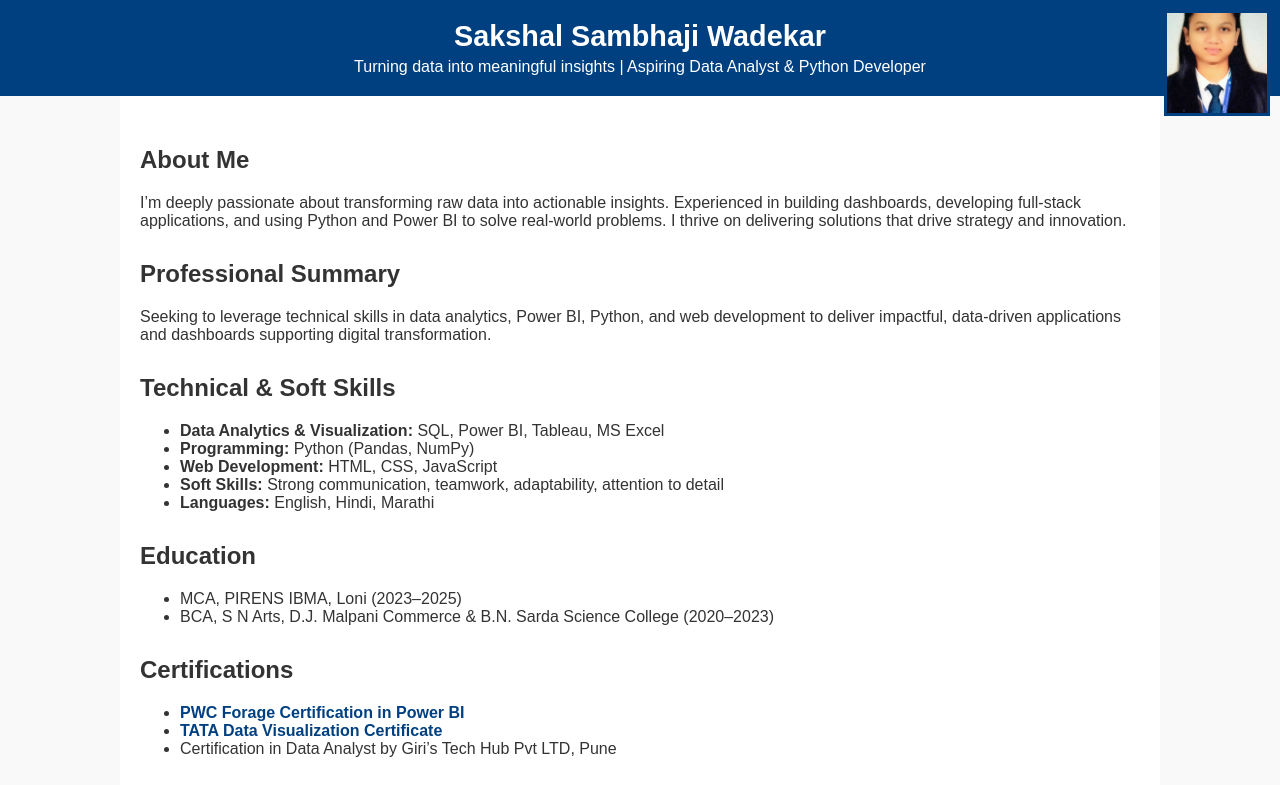
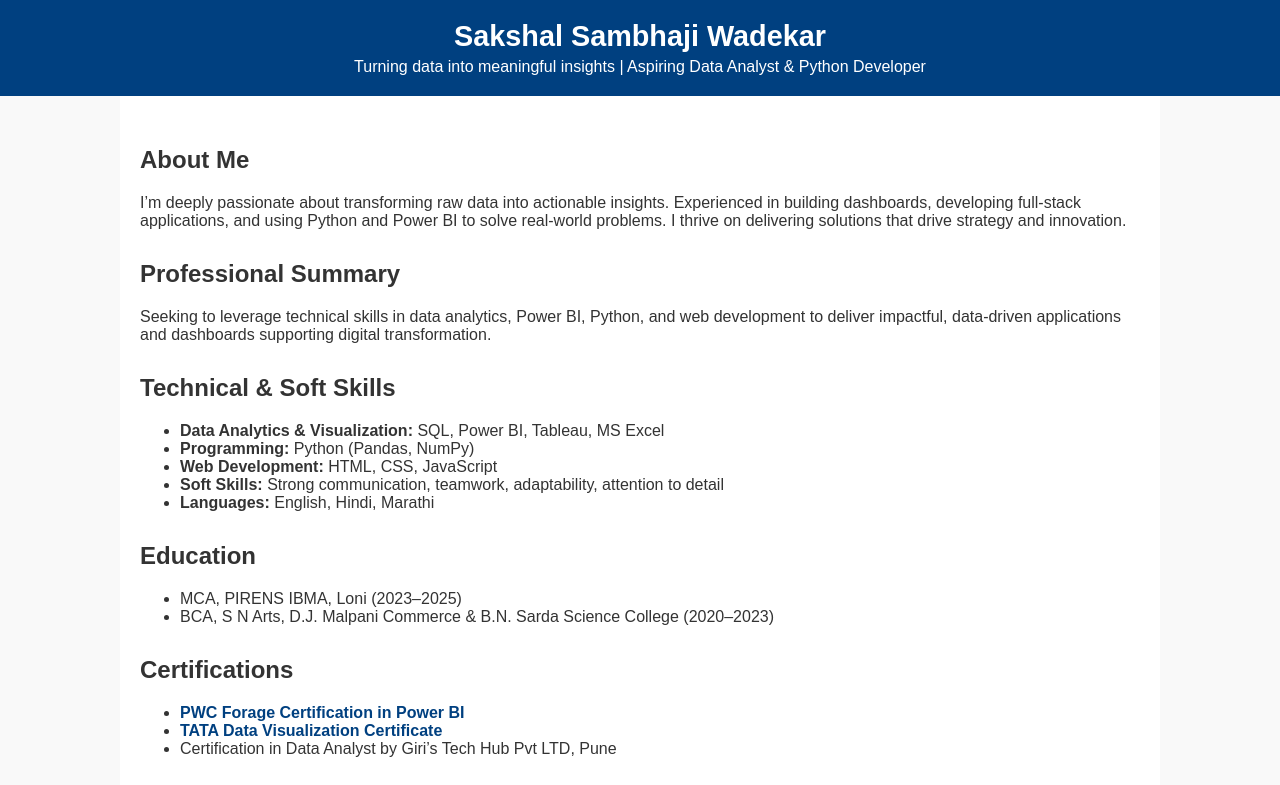
Before and after one commit to sakshalwadekar/sakshalwadekar.github.io, a plain HTML site: page index.html in a window 1280 px wide. Shown: the top 785 px of the page. Drawn offline with Linux system fonts and the light colour scheme.

Commit message:
Update index.html

```diff
--- a/index.html
+++ b/index.html
@@ -31,7 +31,7 @@ function toggleDetails(id) {
 <header>
   <h1>Sakshal Sambhaji Wadekar</h1>
   <p class="subtitle">Turning data into meaningful insights | Aspiring Data Analyst & Python Developer</p>
-  <img src="image.jpeg" alt="Profile Photo" class="profile-pic">
+
 </header>
 
 
```
